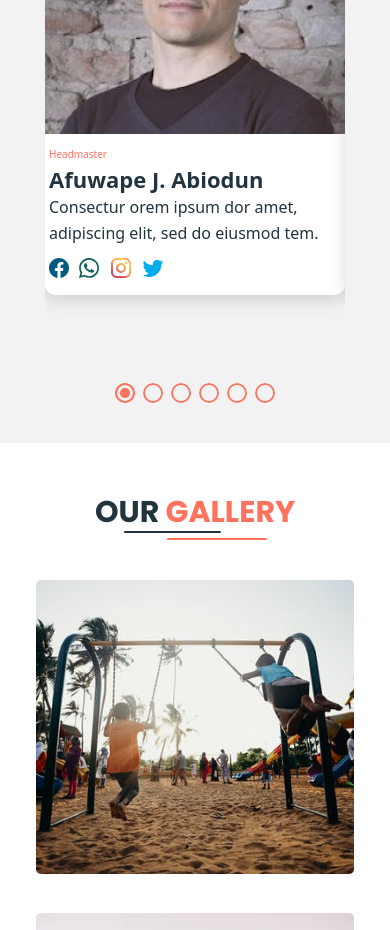
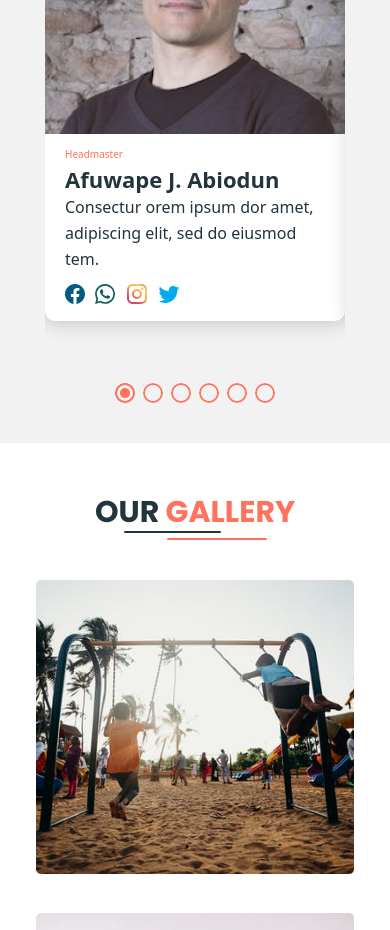
Before and after one commit to AnoopLamba/final-template-3, a Next.js app: page / in a window 390 px wide. Shown: the part 3360-4290 px from the top of the page. Built offline with nearby package versions, Linux system fonts and the light colour scheme.

Commit message:
added homepage second swiper

```diff
--- a/components/HomePage.jsx
+++ b/components/HomePage.jsx
@@ -190,7 +190,7 @@
                   className="md:max-w-[300px] md:w-full md:h-[281px] rounded-t-[10px]"
                   alt="img"
                 />
-                <div className="px-1 md:px-5 pt-[10px] pb-[15px]">
+                <div className="px-5 pt-[10px] pb-[15px]">
                   <p className="text-[#FF725E] font-Poppins text-[10px] md:text-[16px] font-normal leading-[20px] md:leading-[26px]">
                     {item.position}
                   </p>
```
Also changed, not shown: styles/globals.css (+4 -6 lines).
